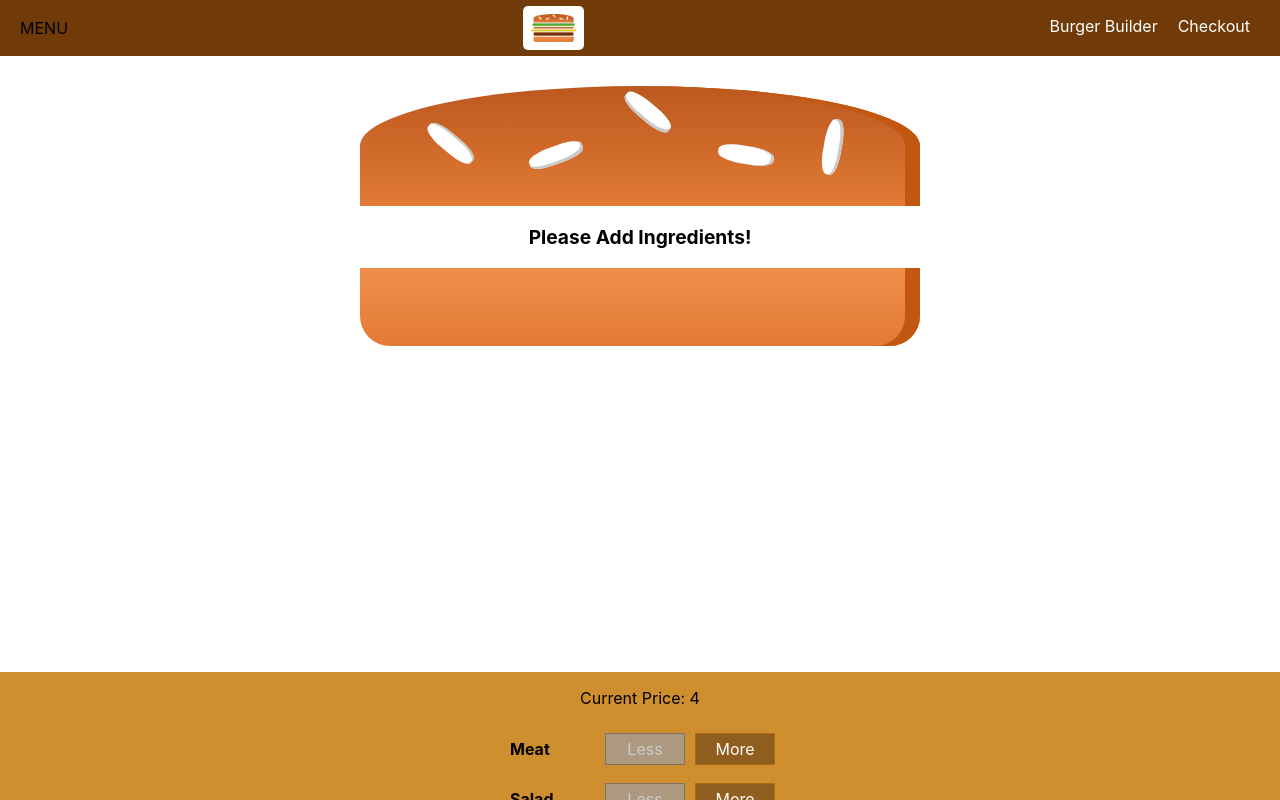
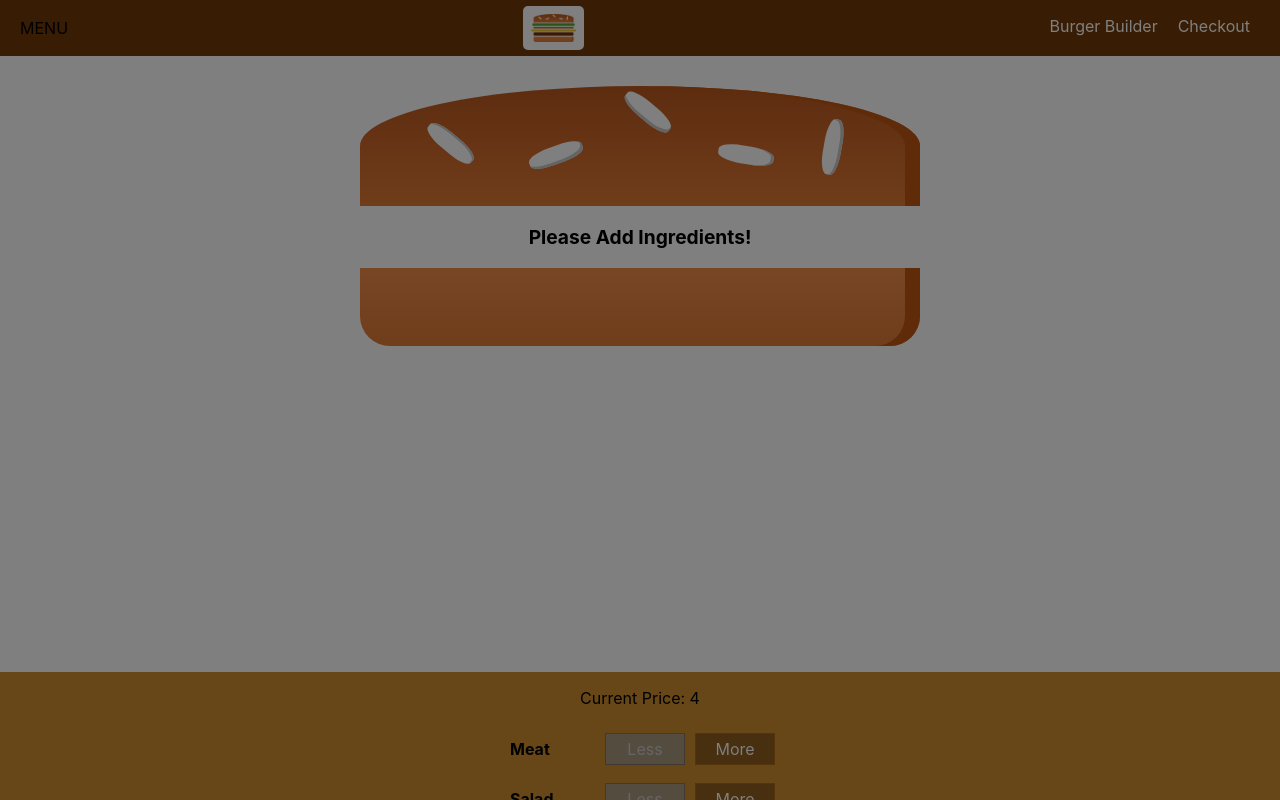
Before and after one commit to C-Shi/burger-builder, a React (Create React App) app: page / in a window 1280 px wide. Shown: the top 800 px of the page. Built offline with nearby package versions, Linux system fonts and the light colour scheme.

Commit message:
slide sidedrawer

```diff
--- a/src/components/Layout/Layout.js
+++ b/src/components/Layout/Layout.js
@@ -1,19 +1,34 @@
-import React from 'react';
+import React, { Component } from 'react';
 import Aux from '../../hoc/Aux';
 import Toolbar from '../Navigation/Toolbar/Toolbar';
 import SideDrawer from '../Navigation/SideDrawer/SideDrawer';
 import './Layout.css';
 
-const layout = ( props ) => {
+class Layout extends Component {
+  constructor() {
+    super()
+    this.state = {
+      showSideDrawer: true
+    };
+    this.sideDrawerCloseHandler = this.sideDrawerCloseHandler.bind(this)
+  }
+
+  sideDrawerCloseHandler() {
+    this.setState({showSideDrawer: false})
+  }
+
+
+  render() {
     return (
       <Aux>
         <Toolbar />
-      <SideDrawer />
+        <SideDrawer open={this.state.showSideDrawer} closed={this.sideDrawerCloseHandler}/>
         <main className="Content">
-        {props.children}
+          {this.props.children}
         </main>
       </Aux>
     )
-};
+  }
+}
 
-export default layout
+export default Layout
--- a/src/components/Navigation/SideDrawer/SideDrawer.js
+++ b/src/components/Navigation/SideDrawer/SideDrawer.js
@@ -1,16 +1,22 @@
 import React from 'react';
 import Logo from '../../Logo/Logo';
 import NavigationItems from '../NavigationItems/NavigationItems'
+import Backdrop from '../../UI/Backdrop/Backdrop'
+import Aux from '../../../hoc/Aux'
 import './SideDrawer.css'
 
 const SideDrawer = (props) => {
+  const attachedClass = `SideDrawer ${props.open ? 'Open' : 'Close'}`
   return (
-    <div className='SideDrawer'>
-      <Logo />
-      <nav>
-        <NavigationItems />
-      </nav>
-    </div>
+    <Aux>
+      <Backdrop show={props.open} clicked={props.closed}/>
+      <div className={attachedClass}>
+        <Logo />
+        <nav>
+          <NavigationItems />
+        </nav>
+      </div>
+    </Aux>
   )
 }
 
```
Lines whose indentation alone changed are shown as unchanged.
